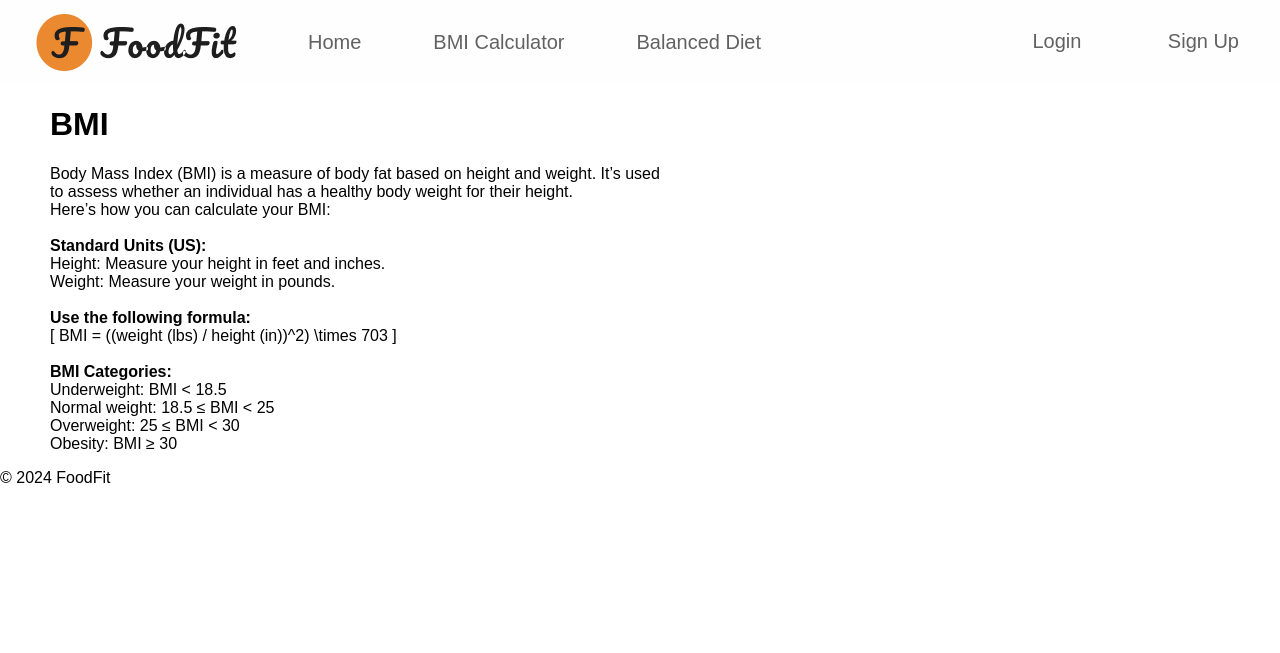
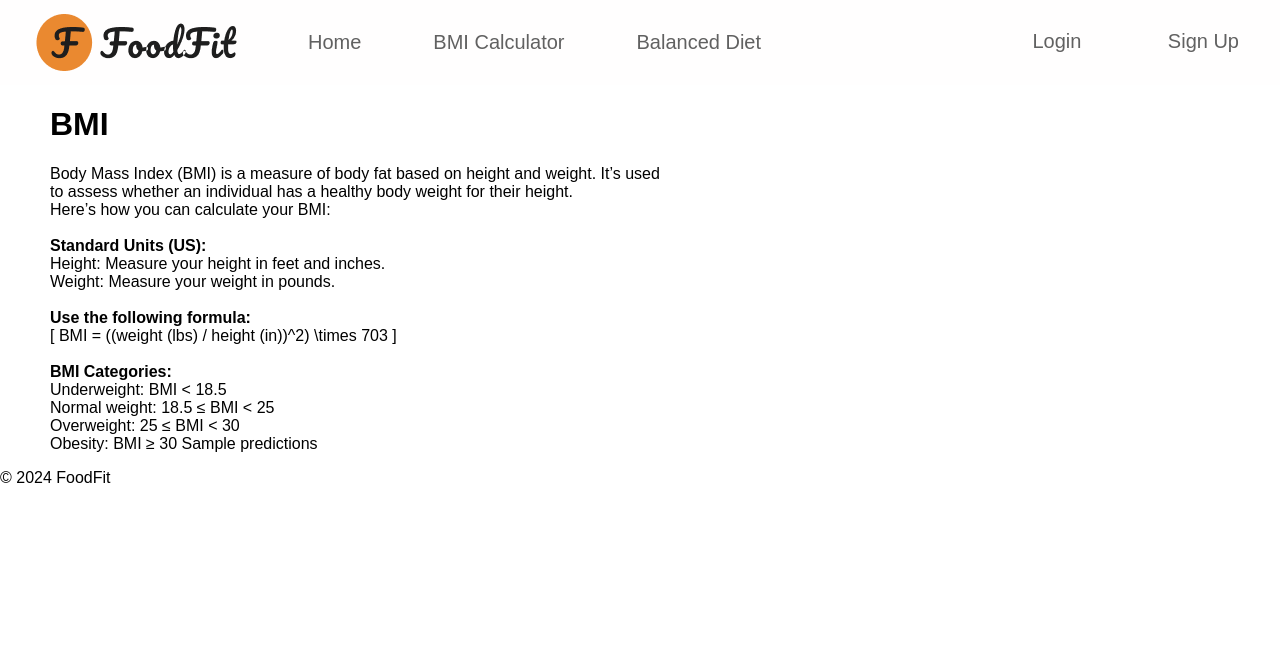
Before and after one commit to Kaustubh01/Diet-Planner, a Flask app: template templates/bmi.html in a window 1280 px wide. Shown: the top 653 px of the page. Run offline with Flask 3, Linux system fonts and the light colour scheme; the template is opened without the code that fills it: most values are stand-ins (such as "Sample title", 1, 10 or a date in 2020).

Commit message:
added knn model

```diff
--- a/app.py
+++ b/app.py
@@ -1,3 +1,6 @@
+import pickle
+import numpy as np
+
 from flask import Flask, render_template, session
 from blueprints.login_signup import login_blueprint
 from blueprints.result import result_blueprint
@@ -12,14 +15,22 @@ app.register_blueprint(login_blueprint)
 app.register_blueprint(result_blueprint)
 app.register_blueprint(dashboard_blueprint)
 
+
 @app.route('/')
 def hello():
     images = ['image1.jpg', 'image2.jpg', 'image3.jpg']
-    return render_template('index.html', images = images)
+    return render_template('index.html', images=images)
+
 
 @app.route('/bmi')
 def bmi():
-    return render_template('bmi.html')
+    with open('knn_classifier', 'rb') as file:
+        loaded_model = pickle.load(file)
+        predictions = loaded_model.predict(np.array([144]).reshape(1,-1))
+    return render_template('bmi.html',predictions = predictions)
+
+
+# Load the model from the saved fil
 
 if __name__ == '__main__':
     app.run(debug=True)
--- a/templates/bmi.html
+++ b/templates/bmi.html
@@ -19,6 +19,8 @@ Underweight: BMI < 18.5 <br>
 Normal weight: 18.5 ≤ BMI < 25 <br>
 Overweight: 25 ≤ BMI < 30 <br>
 Obesity: BMI ≥ 30
+
+    {{ predictions }}
 </p>
 </div>
 {% endblock %}
```
